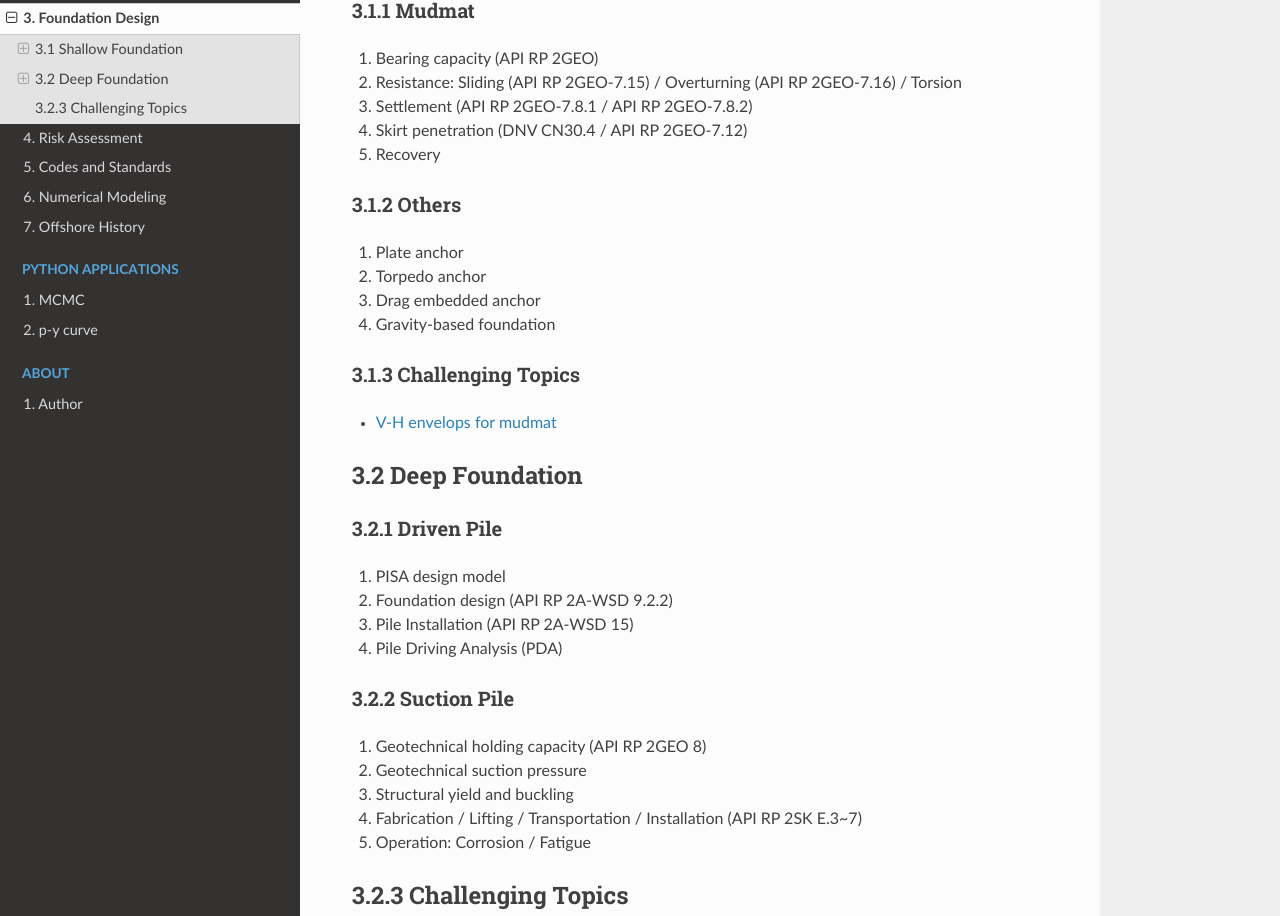
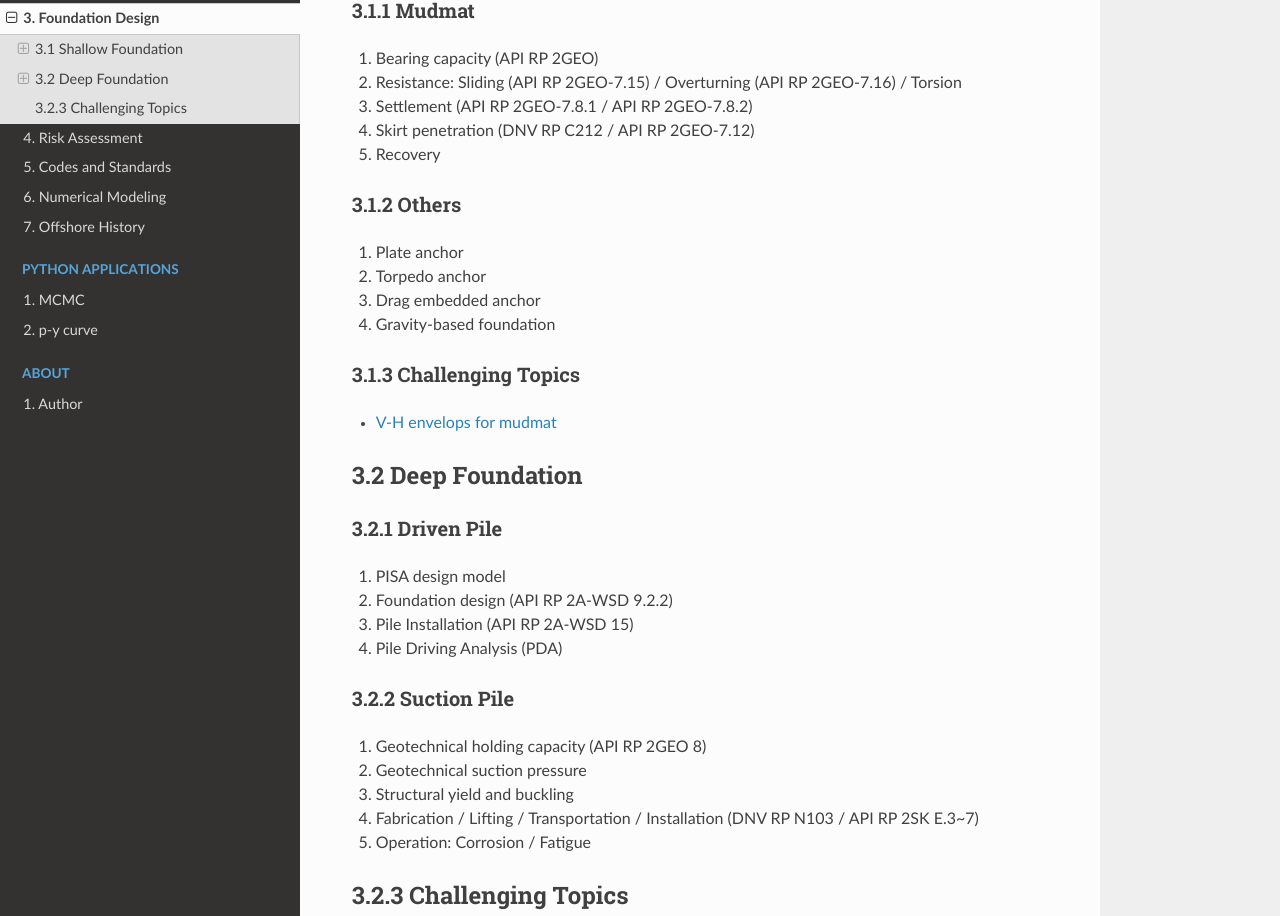
Before and after one commit to jrson11/GeoSohn, a Sphinx documentation site: the page built from docs/source/3-Foundation_Design.rst, in a window 1280 px wide and 1400 px high. Shown: the part 219-1135 px from the top of the window. Built offline with Sphinx 7.4.7 and the Read the Docs theme 2.0.0, drawn with Linux system fonts in a browser that asks for light colours; pages that are not in the unit, such as notebooks, are missing from menus.

Commit message:
Update 3-Foundation_Design.rst

```diff
--- a/docs/source/3-Foundation_Design.rst
+++ b/docs/source/3-Foundation_Design.rst
@@ -10,7 +10,7 @@
 1. Bearing capacity (API RP 2GEO)
 2. Resistance: Sliding (API RP 2GEO-7.15) / Overturning (API RP 2GEO-7.16) / Torsion
 3. Settlement (API RP 2GEO-7.8.1 / API RP 2GEO-7.8.2)
-4. Skirt penetration (DNV CN30.4 / API RP 2GEO-7.12)
+4. Skirt penetration (DNV RP C212 / API RP 2GEO-7.12)
 5. Recovery
 
 3.1.2 Others
@@ -43,7 +43,7 @@
 1. Geotechnical holding capacity (API RP 2GEO 8)
 2. Geotechnical suction pressure
 3. Structural yield and buckling
-4. Fabrication / Lifting / Transportation / Installation (API RP 2SK E.3~7)
+4. Fabrication / Lifting / Transportation / Installation (DNV RP N103 / API RP 2SK E.3~7)
 5. Operation: Corrosion / Fatigue
 
 
```
